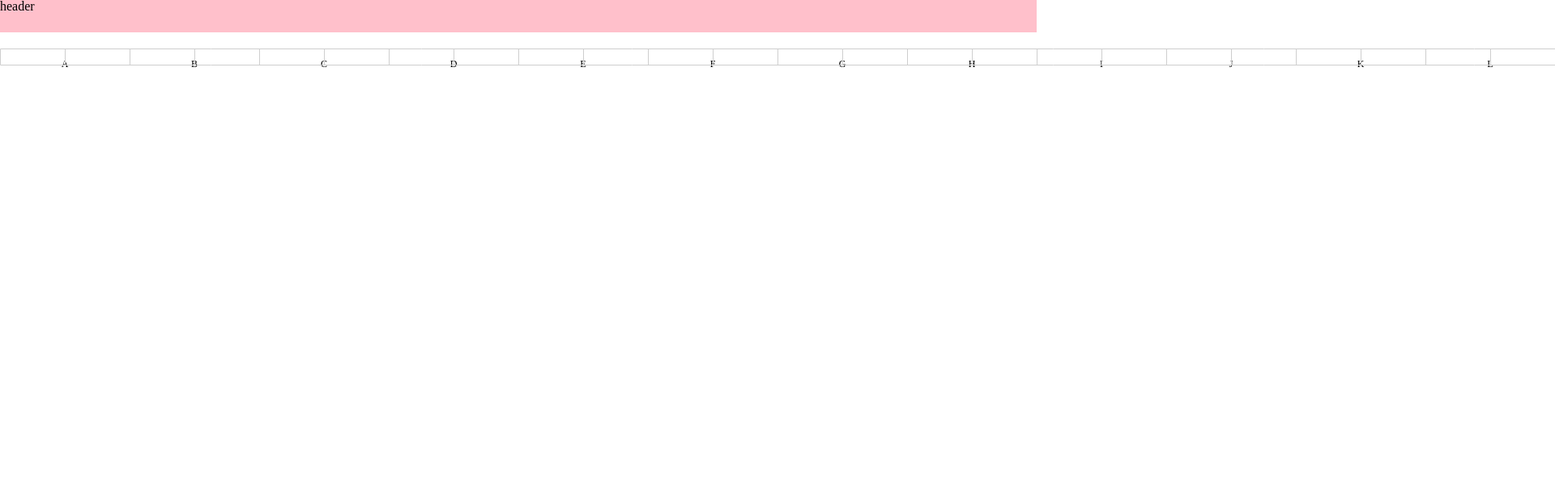
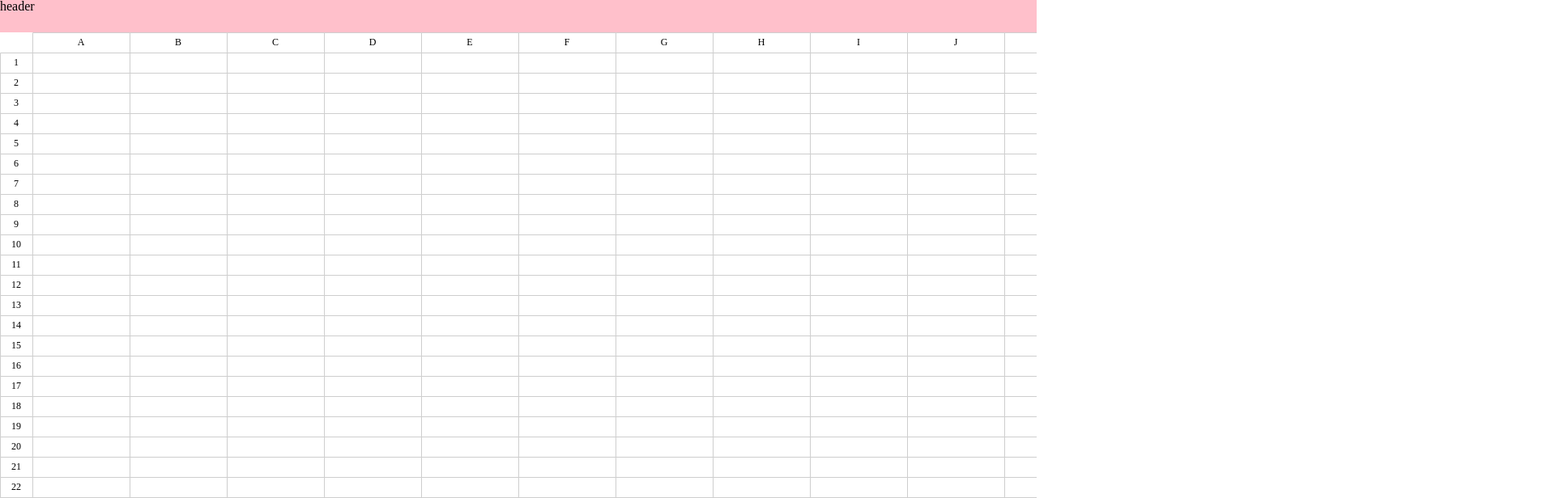
Before and after one commit to GGBeng1/webExcel, a Vue app: page / in a window 1280 px wide. Shown: the top 616 px of the page at 81% size, 1920 px wide, since content can reach past the window. Built offline with nearby package versions, Linux system fonts and the light colour scheme.

Commit message:
:cloud: 增加三个区域的绘画

```diff
--- a/src/App.vue
+++ b/src/App.vue
@@ -5,4 +5,8 @@
 </template>
 
 <style lang="scss">
+#app {
+  height: 100%;
+  width: 100%;
+}
 </style>
--- a/src/views/Home.vue
+++ b/src/views/Home.vue
@@ -1,18 +1,78 @@
 <template>
-  <div class="home">
+  <div class="home" ref="home">
     <div class="header">
       header
     </div>
     <div class="main">
+      <div
+        class="top"
+        ref="top"
+        :style="{
+          height: topCanvas.canvasHeight + 'px'
+        }"
+      >
         <canvas
-        ref="canvas"
-        :width="canvasWidth * ratio"
-        :height="canvasHeight * ratio"
+          ref="topCanvas"
+          class="topCanvas"
+          :width="topCanvas.canvasWidth * ratio"
+          :height="topCanvas.canvasHeight * ratio"
           :style="{
-          width: canvasWidth + 'px',
-          height: canvasHeight + 'px'
+            width: topCanvas.canvasWidth + 'px',
+            height: topCanvas.canvasHeight + 'px',
+            left: scrollBar.x + 'px'
           }"
         ></canvas>
+      </div>
+      <div
+        class="left"
+        ref="left"
+        :style="{
+          width: numCellWidth + 1 + 'px',
+          top: cellHeight + 'px'
+        }"
+      >
+        <canvas
+          ref="leftCanvas"
+          class="leftCanvas"
+          :width="leftCanvas.canvasWidth * ratio"
+          :height="leftCanvas.canvasHeight * ratio"
+          :style="{
+            width: leftCanvas.canvasWidth + 'px',
+            height: leftCanvas.canvasHeight + 'px',
+            top: scrollBar.y + 'px'
+          }"
+        ></canvas>
+      </div>
+      <div
+        class="center"
+        ref="center"
+        :style="{ top: cellHeight + 'px', left: numCellWidth + 'px' }"
+      >
+        <canvas
+          ref="centerCanvas"
+          class="centerCanvas"
+          @click="handlerCenterClick"
+          :width="centerCanvas.canvasWidth * ratio"
+          :height="centerCanvas.canvasHeight * ratio"
+          :style="{
+            width: centerCanvas.canvasWidth + 'px',
+            height: centerCanvas.canvasHeight + 'px',
+            top: scrollBar.y + 'px',
+            left: scrollBar.x + 'px'
+          }"
+        >
+        </canvas>
+        <div
+          class="clickCell"
+          v-show="clickCell.show"
+          :style="{
+            width: cellWidth + 0.5 + 'px',
+            height: cellHeight + 0.5 + 'px',
+            left: clickCell.x + 'px',
+            top: clickCell.y + 'px'
+          }"
+        ></div>
+      </div>
     </div>
   </div>
 </template>
@@ -23,8 +83,23 @@ export default {
   data() {
     return {
       ratio: window.devicePixelRatio,
+      topCanvas: {
         canvasWidth: 0,
         canvasHeight: 0,
+        ctx: null
+      },
+      leftCanvas: {
+        canvasWidth: 0,
+        canvasHeight: 0,
+        ctx: null
+      },
+      centerCanvas: {
+        canvasWidth: 0,
+        canvasHeight: 0,
+        ctx: null
+      },
+      cellWidth: 120,
+      cellHeight: 25,
       wordsHead: [
         "A",
         "B",
@@ -52,77 +127,240 @@ export default {
         "X",
         "Y",
         "Z"
-      ]
+      ],
+      numCellWidth: 40,
+      scrollBar: {
+        x: 0,
+        y: 0
+      },
+      //表格数据
+      centerCells: [],
+      letfCells: [],
+      headCells: [],
+      //当前点击的cell
+      clickCell: {
+        x: 0,
+        y: 0,
+        show: false
+      },
+      //当前点击的cell信息
+      clickCellInfo: {}
     };
   },
   methods: {
     init() {
-      this.handlerCheckData();
+      this.handlerDrawHead();
+      this.handlerDrawLeft();
+      this.handlerDrawCenter();
+      this.handlerDomResize();
+      this.handlerDomAddEvents();
     },
-    handlerCheckData() {
-      // this.wordsHead
-      // let x = 0;
-      // let y = 0;
-      let row = [];
-      for (let i = 0; i < 2; i++) {
-        let line = [
-          {
-            x: 0,
-            y: i * 20
+    //单击单元格
+    handlerCenterClick(e) {
+      // console.log(e);
+      let { cellWidth, cellHeight, clickCell, clickCellInfo } = this;
+      let { offsetX, offsetY } = e;
+      let obj = {};
+      obj.x = clickCell.x = Math.floor(offsetX / cellWidth) * cellWidth;
+      obj.y = clickCell.y = Math.floor(offsetY / cellHeight) * cellHeight;
+      clickCell.show = true;
+      obj.txt = `${this.wordsHead[Math.floor(offsetX / cellWidth)]}${Math.floor(
+        offsetY / cellHeight
+      ) + 1}`;
+      Object.assign(clickCellInfo, obj);
     },
-          {
-            x: 80 * this.wordsHead.length,
-            y: i * 20
+    handlerDomAddEvents() {
+      window.addEventListener(
+        "mousewheel",
+        e => {
+          this.handlerWheel(e);
+        },
+        { passive: false }
+      );
+    },
+    handlerWheel(e) {
+      e.preventDefault();
+      e.returnValue = false;
+      const { deltaX, deltaY } = e;
+      this.$nextTick(() => {
+        if (Math.abs(deltaX) > Math.abs(deltaY)) {
+          this.handlerScrollX(deltaX);
+        } else {
+          this.handlerScrollY(deltaY);
         }
-        ];
-        // console.log(line);
-        row.push(line);
+      });
+    },
+    //横向滚动
+    handlerScrollX(deltaX) {
+      let { scrollBar, topCanvas, clickCell, clickCellInfo } = this;
+      scrollBar.x = scrollBar.x - deltaX;
+      if (
+        -scrollBar.x + parseInt(this.$refs.top.style.width) >=
+        topCanvas.canvasWidth
+      ) {
+        scrollBar.x = -(
+          topCanvas.canvasWidth - parseInt(this.$refs.top.style.width)
+        );
+      } else if (scrollBar.x >= 0) {
+        scrollBar.x = 0;
       }
-      let col = [];
-      for (let i = 0; i < this.wordsHead.length + 1; i++) {
-        let line = [
-          {
-            x: i * 80,
-            y: 0
+      if (clickCell.show) {
+        clickCell.x = clickCellInfo.x + scrollBar.x;
+      }
     },
-          {
-            x: i * 80,
-            y: 20
+    //纵向滚动
+    handlerScrollY(deltaY) {
+      let { scrollBar, leftCanvas, clickCell, clickCellInfo } = this;
+      scrollBar.y -= deltaY;
+      if (
+        -scrollBar.y + parseInt(this.$refs.left.style.height) >=
+        leftCanvas.canvasHeight
+      ) {
+        scrollBar.y = -(
+          leftCanvas.canvasHeight - parseInt(this.$refs.left.style.height)
+        );
+      } else if (scrollBar.y >= 0) {
+        scrollBar.y = 0;
       }
-        ];
-        // console.log(line);
-        col.push(line);
+      if (clickCell.show) {
+        clickCell.y = clickCellInfo.y + scrollBar.y;
       }
-      // console.log(row);
-      this.canvasWidth = this.wordsHead.length * 80 + 1;
-      this.canvasHeight = 100;
+    },
+    handlerDomResize() {
+      this.$refs.left.style.height = window.innerHeight - 40 - 26 + "px";
+      this.$refs.center.style.height = window.innerHeight - 40 - 26 + "px";
+      this.$refs.top.style.width = window.innerWidth - this.numCellWidth + "px";
+      this.$refs.center.style.width =
+        window.innerWidth - this.numCellWidth + "px";
+    },
+    handlerDrawHead() {
+      let { cellWidth, cellHeight, topCanvas, wordsHead, headCells } = this;
+      let ctx = this.$refs.topCanvas.getContext("2d");
+      topCanvas.ctx = ctx;
+      // let allCell = [];
+      for (let i = 0; i < wordsHead.length; i++) {
+        let cell = {
+          x: i * cellWidth,
+          y: 0,
+          width: cellWidth,
+          height: cellHeight,
+          txt: wordsHead[i]
+        };
+        headCells.push(cell);
+      }
+      topCanvas.canvasWidth = wordsHead.length * cellWidth + cellWidth / 2;
+      topCanvas.canvasHeight = cellHeight + 1;
       this.$nextTick(() => {
-        let ctx = this.$refs.canvas.getContext("2d");
         ctx.lineWidth = 1 * this.ratio;
         ctx.strokeStyle = "#cecece";
         ctx.font = `normal ${12 * this.ratio}px PingFang SC`;
         ctx.textAlign = "center";
         ctx.textBaseline = "middle";
-        ctx.beginPath();
-        row.forEach(i => {
-          ctx.moveTo(...this.handlerLineAddFixed(i[0].x, i[0].y));
-          ctx.lineTo(...this.handlerLineAddFixed(i[1].x, i[1].y));
+        headCells.forEach(i => {
+          let { x, y, width, height, txt } = i;
+          this.handlerPointRect(ctx, x, y, width, height, txt);
         });
-        col.forEach((i, index) => {
-          ctx.moveTo(...this.handlerLineAddFixed(i[0].x, i[0].y));
-          if (this.wordsHead[index]) {
-            ctx.fillText(this.wordsHead[index], i[0].x + (index + 1) * 80, 20);
+      });
+    },
+    handlerDrawCenter() {
+      let {
+        centerCanvas,
+        centerCells,
+        wordsHead,
+        cellWidth,
+        cellHeight
+      } = this;
+      let ctx = this.$refs.centerCanvas.getContext("2d");
+      centerCanvas.ctx = ctx;
+      centerCanvas.canvasHeight = 100 * cellHeight + 1;
+      centerCanvas.canvasWidth = wordsHead.length * cellWidth + cellWidth / 2;
+      for (let i = 0; i < 100; i++) {
+        let line = [];
+        for (let j = 0; j < wordsHead.length; j++) {
+          let cell = {
+            x: j * cellWidth,
+            y: i * cellHeight,
+            width: cellWidth,
+            height: cellHeight,
+            txt: ""
+          };
+          line.push(cell);
         }
-          ctx.lineTo(...this.handlerLineAddFixed(i[1].x, i[1].y));
+        centerCells.push(line);
+      }
+      this.$nextTick(() => {
+        ctx.lineWidth = 1 * this.ratio;
+        ctx.strokeStyle = "#cecece";
+        ctx.font = `normal ${12 * this.ratio}px PingFang SC`;
+        ctx.textAlign = "center";
+        ctx.textBaseline = "middle";
+        centerCells.forEach(z => {
+          z.forEach(i => {
+            let { x, y, width, height, txt } = i;
+            this.handlerPointRect(ctx, x, y, width, height, txt);
           });
-        ctx.stroke();
-        // this.wordsHead.forEach(i=>{
-        //   ctx.fillText()
-        // })
+        });
+      });
+    },
+    handlerDrawLeft() {
+      let { numCellWidth, cellHeight, leftCanvas, letfCells } = this;
+      let ctx = this.$refs.leftCanvas.getContext("2d");
+      leftCanvas.ctx = ctx;
+      // let letfCells = [];
+      for (let i = 1; i <= 100; i++) {
+        let cell = {
+          x: 0,
+          y: (i - 1) * cellHeight,
+          width: numCellWidth,
+          height: cellHeight,
+          txt: i
+        };
+        letfCells.push(cell);
+      }
+      leftCanvas.canvasWidth = numCellWidth + 1;
+      leftCanvas.canvasHeight = letfCells.length * cellHeight + 1;
+      this.$nextTick(() => {
+        ctx.lineWidth = 1 * this.ratio;
+        ctx.strokeStyle = "#cecece";
+        ctx.font = `normal ${12 * this.ratio}px PingFang SC`;
+        ctx.textAlign = "center";
+        ctx.textBaseline = "middle";
+        letfCells.forEach(i => {
+          let { x, y, width, height, txt } = i;
+          this.handlerPointRect(ctx, x, y, width, height, txt, "num");
+        });
       });
     },
     handlerLineAddFixed(x, y) {
       return [(x + 0.5) * this.ratio, (y + 0.5) * this.ratio];
+    },
+    handlerPointAddFixed(x, y) {
+      return [x * this.ratio, y * this.ratio];
+    },
+    handlerPointRect(ctx, x, y, width, height, txt, type) {
+      ctx.beginPath();
+      ctx.moveTo(...this.handlerLineAddFixed(x, y));
+      ctx.lineTo(...this.handlerLineAddFixed(x + width, y));
+      ctx.moveTo(...this.handlerLineAddFixed(x + width, y));
+      ctx.lineTo(...this.handlerLineAddFixed(x + width, y + height));
+      ctx.moveTo(...this.handlerLineAddFixed(x, y));
+      ctx.lineTo(...this.handlerLineAddFixed(x, y + height));
+      ctx.moveTo(...this.handlerLineAddFixed(x, y + height));
+      ctx.lineTo(...this.handlerLineAddFixed(x + width, y + height));
+      ctx.stroke();
+      if (txt.toString().length > 0) {
+        if (!type) {
+          ctx.fillText(
+            txt,
+            ...this.handlerPointAddFixed(x + width / 2, (y + height) / 2)
+          );
+        } else if (type == "num") {
+          ctx.fillText(
+            txt,
+            ...this.handlerPointAddFixed(x + width / 2, y + height / 2)
+          );
+        }
+      }
     }
   },
   mounted() {
@@ -132,13 +370,45 @@ export default {
 </script>
 <style lang='scss'>
 .home {
+  width: 100%;
+  height: 100%;
   .header {
     height: 40px;
     background-color: pink;
     width: 100%;
   }
   .main {
-    margin-top: 20px;
+    // margin-top: 20px;
+    position: relative;
+    .top {
+      margin-left: 40px;
+      // height: 25px;
+      position: absolute;
+      overflow: hidden;
+      .topCanvas {
+        position: absolute;
+      }
+    }
+    .left {
+      position: absolute;
+      overflow: hidden;
+      .leftCanvas {
+        position: absolute;
+      }
+    }
+    .center {
+      position: absolute;
+      overflow: hidden;
+      .centerCanvas {
+        position: absolute;
+      }
+      .clickCell {
+        border: 2px solid #2a83fa;
+        // box-shadow: 0 0 0 1px #2a83fa;
+        position: absolute;
+        box-sizing: border-box;
+      }
+    }
   }
 }
 </style>
```
Lines whose indentation alone changed are shown as unchanged.
